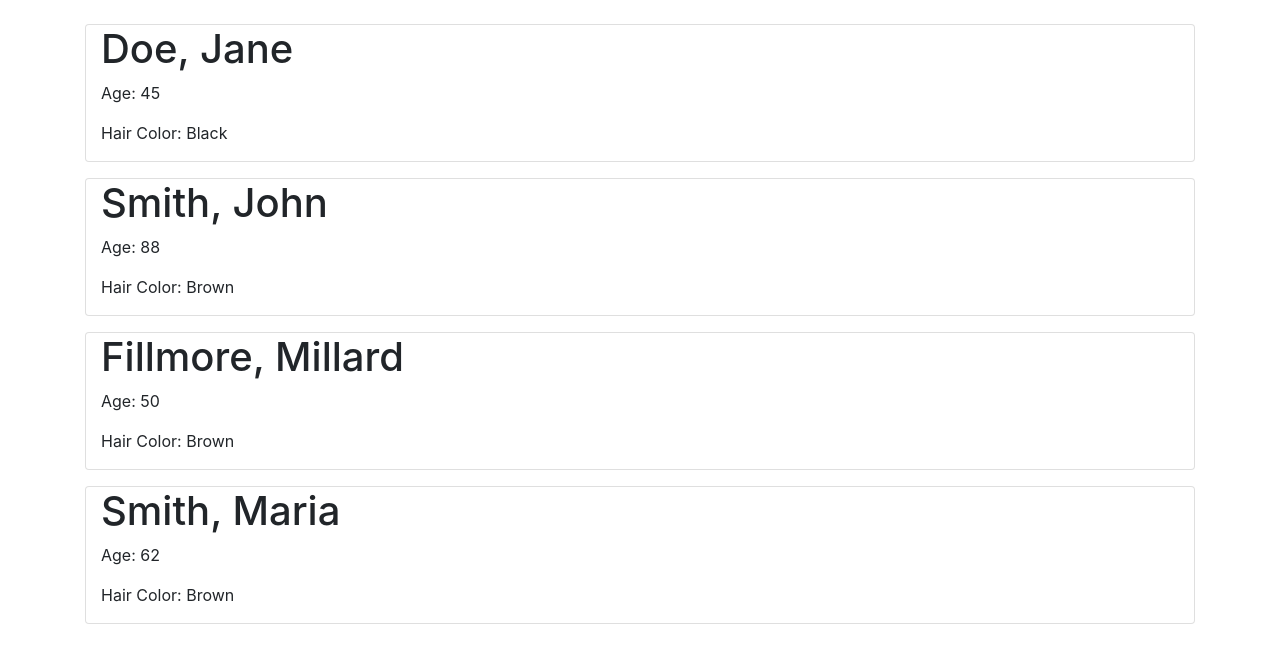
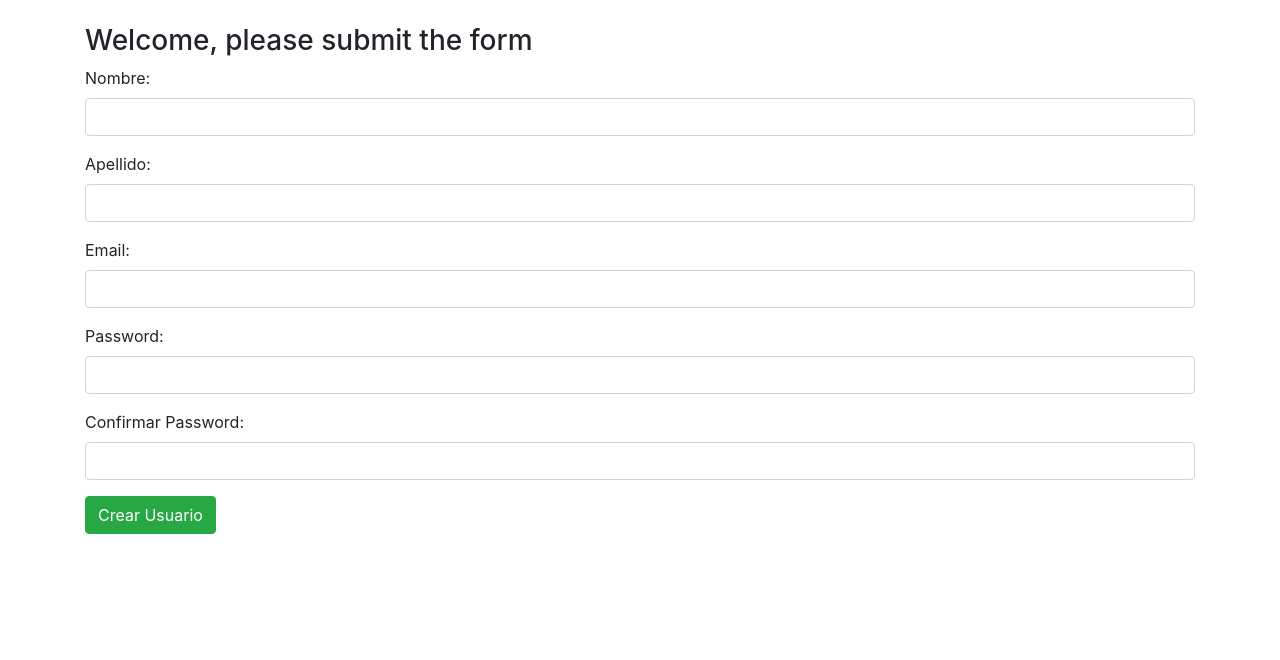
Before and after one commit to yalejop/react-dojo, a React (Create React App) app: page / in a window 1280 px wide. Shown: the top 660 px of the page. Built offline with nearby package versions, Linux system fonts and the light colour scheme; the HTML template or start-up script is replaced by a standard one.

Commit message:
create a form in react

```diff
--- a/src/App.js
+++ b/src/App.js
@@ -1,15 +1,13 @@
 import React from "react";
 import PersonalCard from "./components/PersonalCard";
+import Formulario from "./components/Formulario";
 
 class App extends React.Component {
 
   render() {
     return (
       <div className="container mt-4">
-        <PersonalCard firstName = 'Jane' lastName = 'Doe' age = {45} hairColor = 'Black'/>
-        <PersonalCard firstName = 'John' lastName = 'Smith' age = {88} hairColor = 'Brown'/>
-        <PersonalCard firstName = 'Millard' lastName = 'Fillmore' age = {50} hairColor = 'Brown'/>
-        <PersonalCard firstName = 'Maria' lastName = 'Smith' age = {62} hairColor = 'Brown'/>
+        <Formulario/>
       </div>
     );
   }
--- /dev/null
+++ b/src/components/Formulario.js
@@ -0,0 +1,63 @@
+import React, {useState} from "react";
+
+const Formulario = () => {
+
+     //crear una variable por cada campo en el formulario
+     const [firstName, setFirstName] = useState("");
+     const [lastName, setLastName] = useState("");
+     const [email, setEmail] = useState("");
+     const [password, setPassword] = useState("");
+     const [confirPassword, setConfirPassword] = useState("");
+     const [hasBeenSubmitted, setHasBeenSubmitted] = useState(false);
+
+
+     const crearUsuario = e => {
+        e.preventDefault();
+        const nuevoUsuario = {firstName, lastName, email, password, confirPassword};
+        console.log('nuevo usuario: ', nuevoUsuario)
+
+        setFirstName('');
+        setLastName('');
+        setEmail('');
+        setPassword('');
+        setConfirPassword('');
+        setHasBeenSubmitted(true)
+     }
+
+     const formMessage = () => {
+        if( hasBeenSubmitted ) {
+	        return "Thank you for submitting the form!";
+        } else {
+            return "Welcome, please submit the form";
+        }
+    };
+
+     return (
+        <form onSubmit={crearUsuario}>
+            <h3>{formMessage()}</h3>
+            <div className="form-group">
+                <label>Nombre:</label>
+                <input className="form-control" type="text" onChange={(e) => setFirstName(e.target.value)} value={firstName}/>
+            </div>
+            <div className="form-group">
+                <label>Apellido:</label>
+                <input className="form-control" type="text" onChange={(e) => setLastName(e.target.value)} value={lastName}/>
+            </div>
+            <div className="form-group">
+                <label>Email:</label>
+                <input className="form-control" type="email" onChange={(e) => setEmail(e.target.value)} value={email}/>
+            </div>
+            <div className="form-group">
+                <label>Password:</label>
+                <input className="form-control" type="password" onChange={(e) => setPassword(e.target.value)} value={password}/>
+            </div>
+            <div className="form-group">
+                <label>Confirmar Password:</label>
+                <input className="form-control" type="password" onChange={(e) => setConfirPassword(e.target.value)} value={confirPassword}/>
+            </div>
+            <input type="submit" className="btn btn-success" value="Crear Usuario"/>
+        </form>
+     )
+}
+
+export default Formulario
```
Also changed, not shown: src/components/PersonalCard.js (+0 -28 lines).
